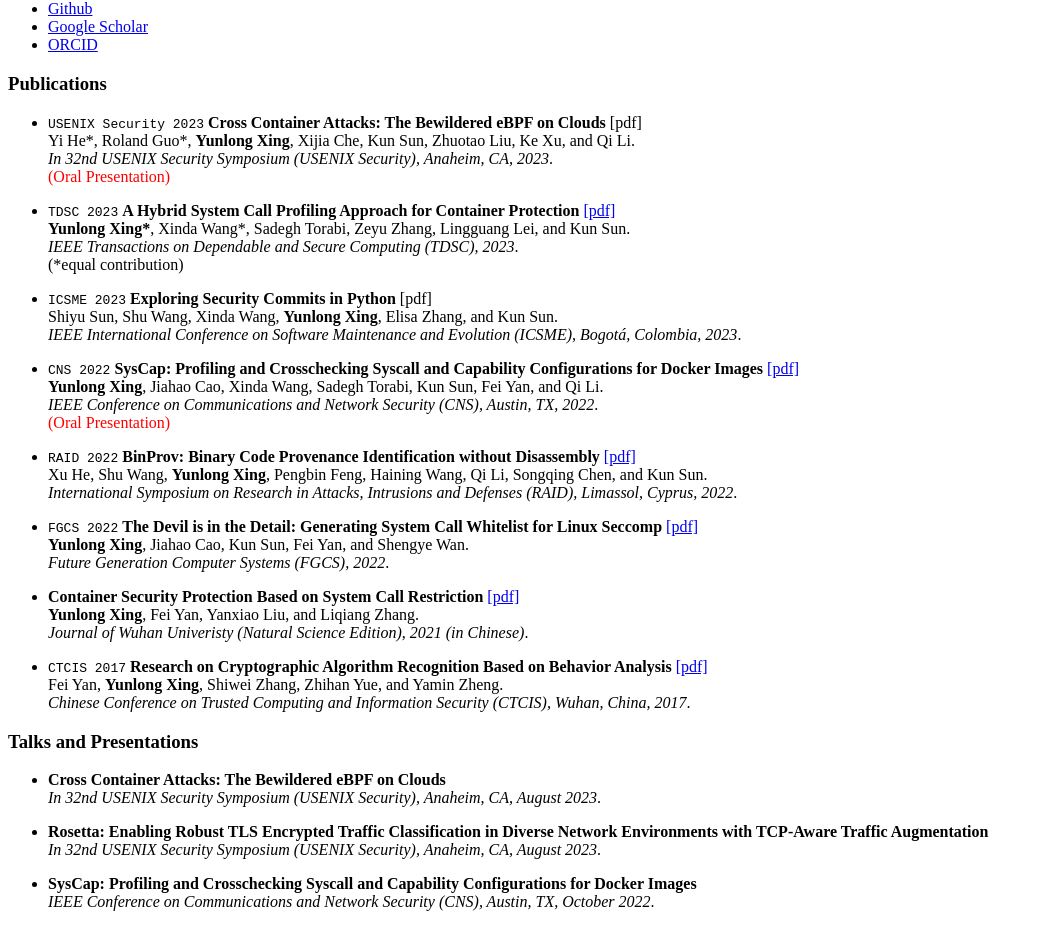
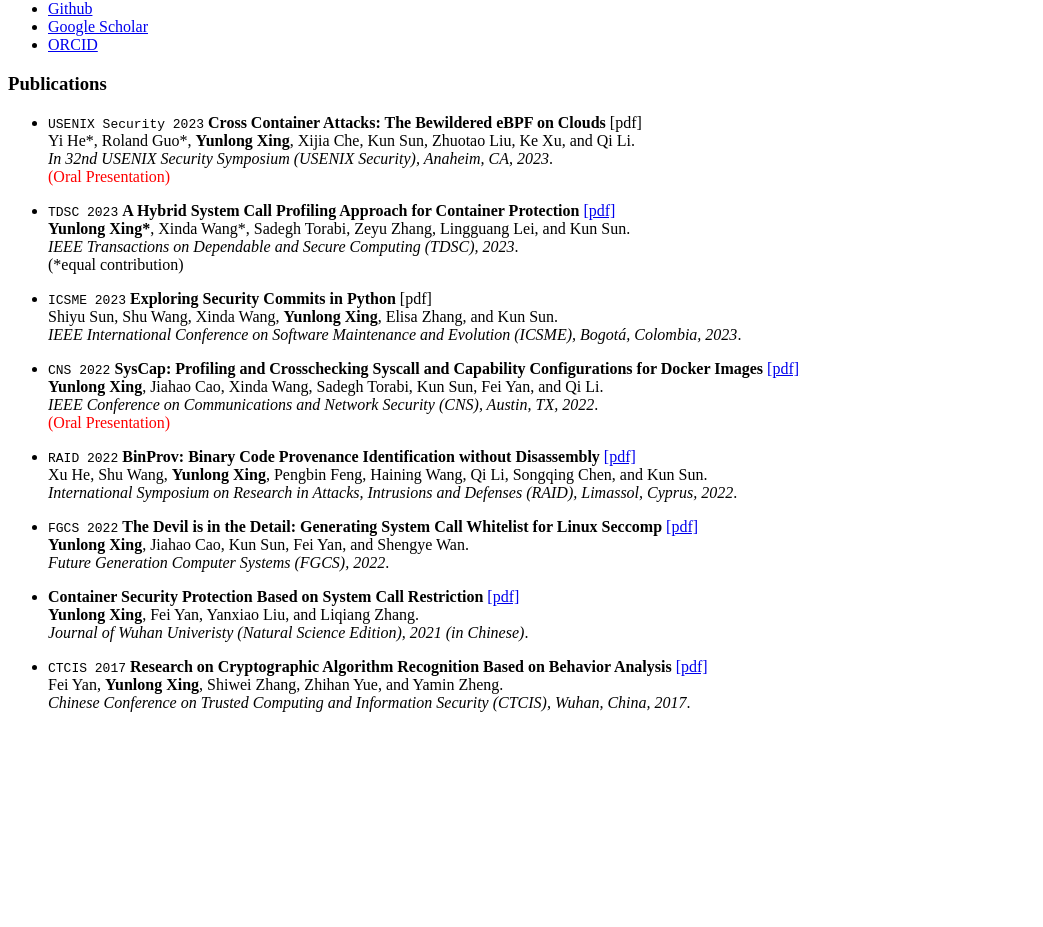
Before and after one commit to YunlongXing/yunlongxing.github.io, a Jekyll site: the page built from _pages/includes/pub.md, in a window 1280 px wide. Shown: the part 599-1526 px from the top of the page, without its empty margins (0-1043 px from the left). Built offline with Jekyll 4.4.1, drawn with Linux system fonts in a browser that asks for light colours; our own code applies the rules of GitHub Pages for plain Markdown files; after the commit the page ends 1327 px from its top, so only the background shows below that.

Commit message:
Update pub.md

```diff
--- a/_pages/includes/pub.md
+++ b/_pages/includes/pub.md
@@ -34,14 +34,3 @@ Xu He, Shu Wang, **Yunlong Xing**, Pengbin Feng, Haining Wang, Qi Li, Songqing C
 - ``CTCIS 2017`` **Research on Cryptographic Algorithm Recognition Based on Behavior Analysis** [\[pdf\]](https://doi.org/10.1007/978-981-10-7080-8_25)<br>
 Fei Yan, **Yunlong Xing**, Shiwei Zhang, Zhihan Yue, and Yamin Zheng.<br>
 *Chinese Conference on Trusted Computing and Information Security (CTCIS), Wuhan, China, 2017*.
-
-
-#  Talks and Presentations
-- **Cross Container Attacks: The Bewildered eBPF on Clouds**<br>
-*In 32nd USENIX Security Symposium (USENIX Security), Anaheim, CA, August 2023*.
-
-- **Rosetta: Enabling Robust TLS Encrypted Traffic Classification in Diverse Network Environments with TCP-Aware Traffic Augmentation**<br>
-*In 32nd USENIX Security Symposium (USENIX Security), Anaheim, CA, August 2023*.
-
-- **SysCap: Profiling and Crosschecking Syscall and Capability Configurations for Docker Images**<br>
-*IEEE Conference on Communications and Network Security (CNS), Austin, TX, October 2022*.
```
